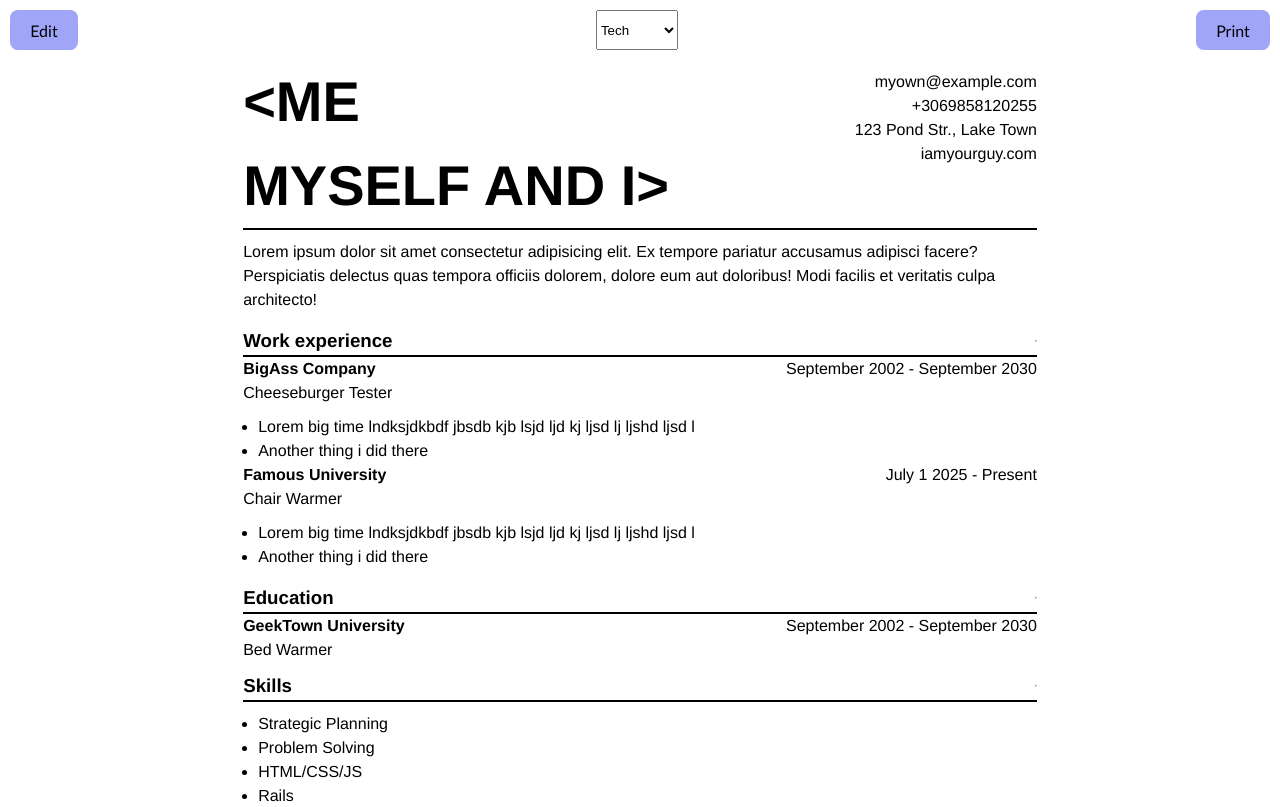
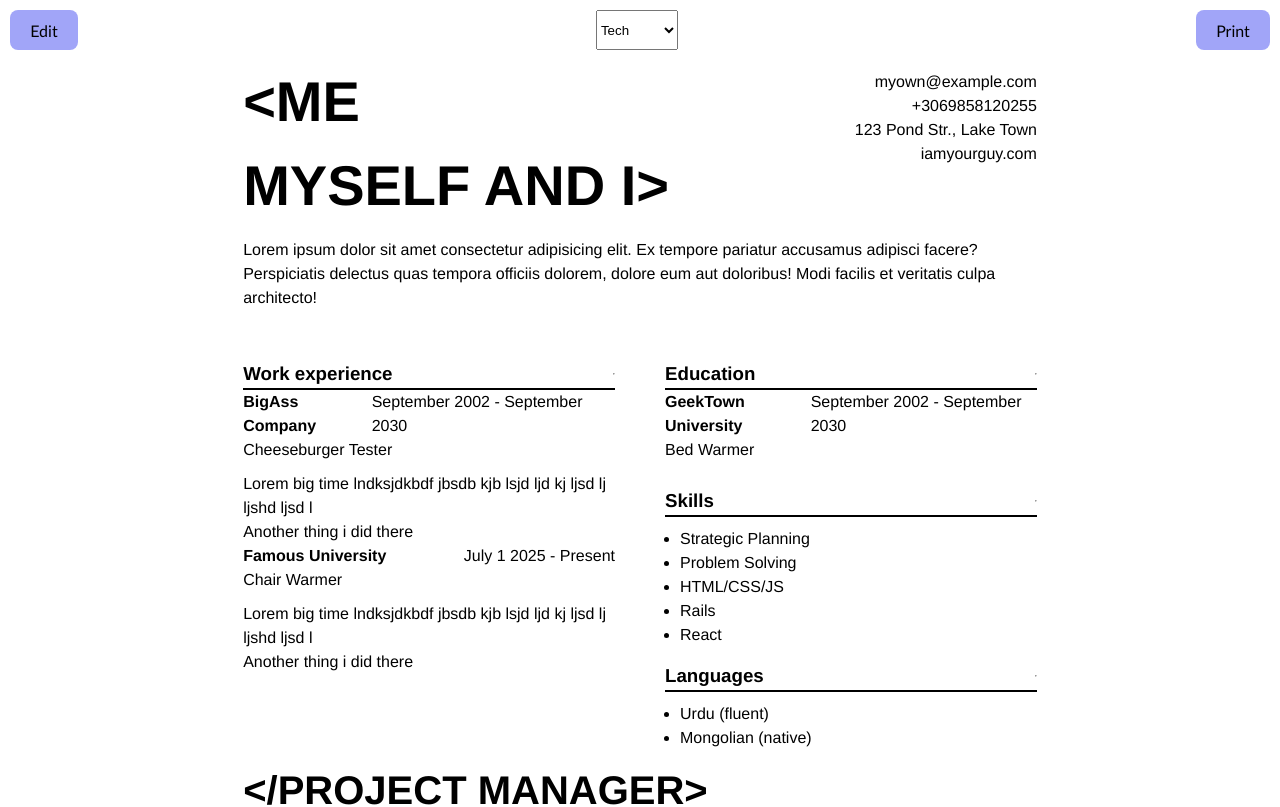
Before and after one commit to NikEmman/cv_react, a React (Vite) app: page / in a window 1280 px wide. Shown: the top 807 px of the page. Built offline with nearby package versions, Linux system fonts and the light colour scheme.

Commit message:
Update: Tech theme functional

```diff
--- a/src/App.jsx
+++ b/src/App.jsx
@@ -95,6 +95,7 @@ function App() {
           institution: "",
           from: "",
           until: "",
+          desc: [""],
         };
 
         return {
--- a/src/components/MainItem.jsx
+++ b/src/components/MainItem.jsx
@@ -10,6 +10,7 @@ export default function MainItem({
   handleDeleteDescriptionItem,
   buttonTitle,
   theme,
+  noListStyle = "",
 }) {
   const handleFieldChange = (field) => (e) => {
     handleItemChange({ ...item, [field]: e.target.value });
@@ -101,7 +102,7 @@ export default function MainItem({
             </div>
           </div>
           <p>{item.title}</p>
-          <ul>{itemDescriptions}</ul>
+          <ul className={noListStyle}>{itemDescriptions}</ul>
         </>
       )}
     </>
@@ -115,4 +116,5 @@ MainItem.propTypes = {
   handleDeleteDescriptionItem: PropTypes.func,
   buttonTitle: PropTypes.string,
   theme: PropTypes.string,
+  noListStyle: PropTypes.string,
 };
--- a/src/components/MainSection.jsx
+++ b/src/components/MainSection.jsx
@@ -9,6 +9,7 @@ export default function MainSection({
   handleAddMainItem,
   handleRemoveItem,
   handleAddDescriptionItem,
+  noListStyle,
   handleDeleteDescriptionItem,
   theme,
 }) {
@@ -22,6 +23,7 @@ export default function MainSection({
       handleDeleteDescriptionItem={handleDeleteDescriptionItem}
       buttonTitle={section.title}
       theme={theme}
+      noListStyle={noListStyle}
     ></MainItem>
   ));
   return (
@@ -54,4 +56,5 @@ MainSection.propTypes = {
   handleAddDescriptionItem: PropTypes.func,
   handleDeleteDescriptionItem: PropTypes.func,
   theme: PropTypes.string,
+  noListStyle: PropTypes.string,
 };
--- a/src/themes/Tech.jsx
+++ b/src/themes/Tech.jsx
@@ -22,21 +22,12 @@ export default function Tech({
     (sec) => sec.title == "Languages"
   );
   const aboutSection = myData.sections.find((sec) => sec.title == "About Me");
-  const mainItems = myData.sections
-    .filter((sec) => sec.title == "Work experience" || sec.title == "Education")
-    .map((sec) => (
-      <MainSection
-        key={sec.id}
-        section={sec}
-        isEditable={isEditable}
-        handleItemChange={handleItemChange}
-        handleAddMainItem={handleAddMainItem}
-        handleRemoveItem={handleRemoveItem}
-        handleAddDescriptionItem={handleAddDescriptionItem}
-        handleDeleteDescriptionItem={handleDeleteDescriptionItem}
-        theme={theme}
-      ></MainSection>
-    ));
+  const workSection = myData.sections.find(
+    (sec) => sec.title == "Work experience"
+  );
+  const educationSection = myData.sections.find(
+    (sec) => sec.title == "Education"
+  );
 
   return (
     <div className={`body-${theme}`}>
@@ -82,7 +73,6 @@ export default function Tech({
           )}
         </div>
         <div className={`mainContainer-${theme}`}>
-          <main>
           <SideSection
             key={aboutSection.id}
             section={aboutSection}
@@ -95,9 +85,35 @@ export default function Tech({
             visible={false}
             theme={theme}
           ></SideSection>
-            {mainItems}
+
+          <main>
+            <MainSection
+              key={workSection.id}
+              section={workSection}
+              isEditable={isEditable}
+              handleItemChange={handleItemChange}
+              handleAddMainItem={handleAddMainItem}
+              handleRemoveItem={handleRemoveItem}
+              handleAddDescriptionItem={handleAddDescriptionItem}
+              handleDeleteDescriptionItem={handleDeleteDescriptionItem}
+              theme={theme}
+              noListStyle={"noListStyle"}
+            ></MainSection>
           </main>
           <aside>
+            <MainSection
+              key={educationSection.id}
+              section={educationSection}
+              isEditable={isEditable}
+              handleItemChange={handleItemChange}
+              handleAddMainItem={handleAddMainItem}
+              handleRemoveItem={handleRemoveItem}
+              handleAddDescriptionItem={handleAddDescriptionItem}
+              handleDeleteDescriptionItem={handleDeleteDescriptionItem}
+              theme={theme}
+              noListStyle={"noListStyle"}
+            ></MainSection>
+
             <SideSection
               key={skillSection.id}
               section={skillSection}
--- a/src/themes/tech.css
+++ b/src/themes/tech.css
@@ -23,6 +23,24 @@
   flex-direction: column;
   align-items: end;
 }
+.mainContainer-tech {
+  display: grid;
+  grid-template-rows: auto auto;
+  grid-template-columns: 1fr 1fr;
+  gap: 50px;
+}
+.mainContainer-tech > div {
+  grid-column: 1 / span 2;
+  grid-row: 1;
+}
+.mainContainer-tech main {
+  grid-column: 1;
+  grid-row: 2;
+}
+.mainContainer-tech aside {
+  grid-column: 2;
+  grid-row: 2;
+}
 aside .borderBottom-tech,
 main .borderBottom-tech {
   border-bottom: 2px solid black;
@@ -31,6 +49,7 @@ footer {
   text-transform: uppercase;
   font-size: 2.5em;
   font-weight: 300;
+  padding-top: 10px;
 }
 footer h4::before {
   content: "</";
```
Lines whose indentation alone changed are shown as unchanged.
